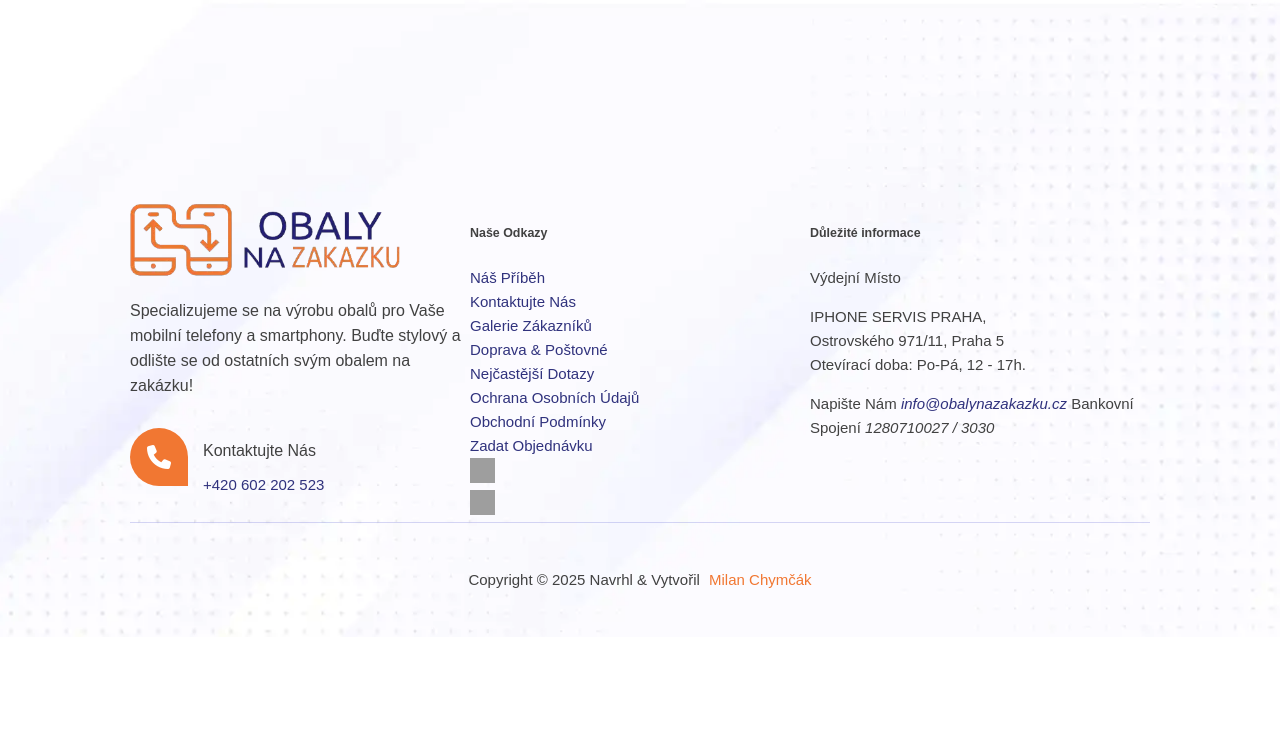
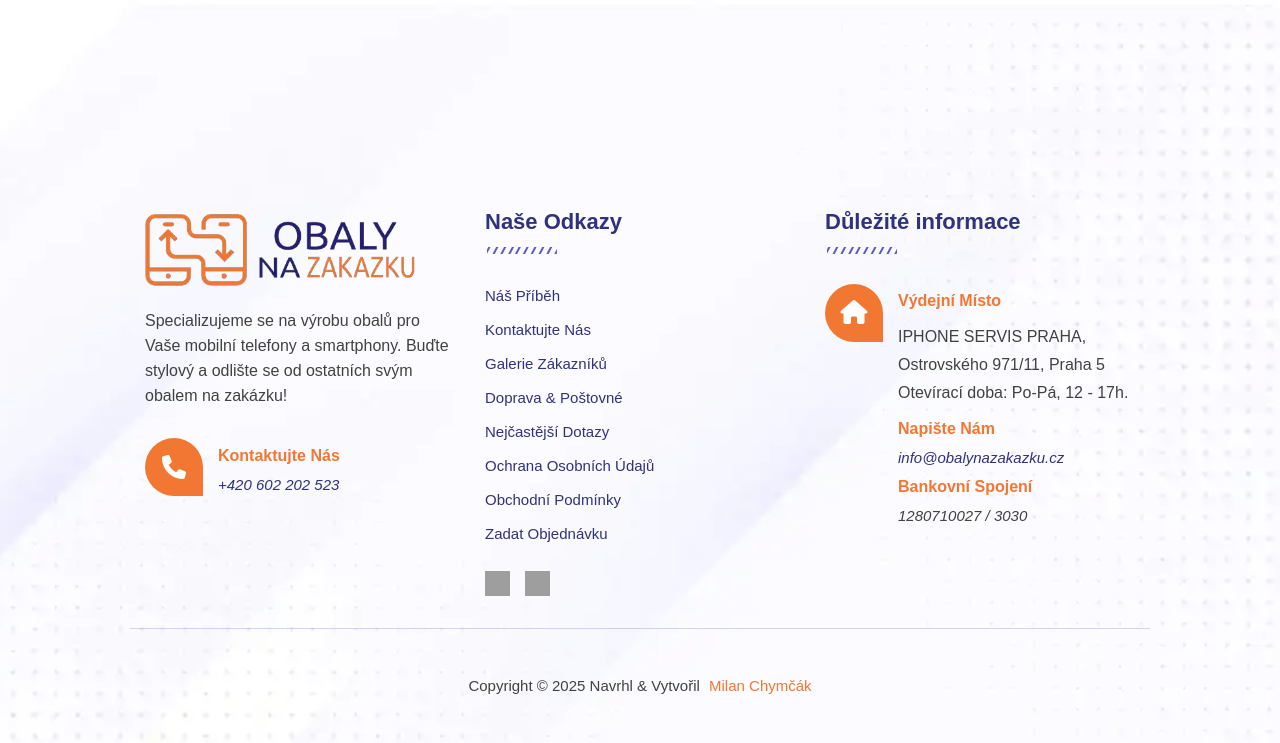
Before and after one commit to LahevOdVika/sigmastranka4, a Flask app: template templates/base.html in a window 1280 px wide. Shown: the part 127-870 px from the top of the page. Before the commit the page ends 761 px from the top, so only its background shows below. Run offline with Flask 3, Linux system fonts and the light colour scheme; the template is opened without the code that fills it, so the values that code supplies are empty; grey boxes are pictures that could not be loaded.

Commit message:
Finished footer and added footer-under-title.webp

```diff
--- a/static/style.css
+++ b/static/style.css
@@ -20,6 +20,11 @@ body {
     font-family: 'Ubuntu', sans-serif;
 }
 
+h1, h2, h3, h4, h5, h6 {
+    margin: 0;
+    padding: 0;
+}
+
 ul {
     list-style: none;
     padding: 0;
@@ -31,7 +36,8 @@ a {
     text-decoration: none;
 }
 a:hover {
-    color: var(--orange);
+    color: var(--semi-dark-blue);
+    opacity: 0.8;
 }
 
 header {
@@ -55,6 +61,10 @@ nav ul a {
     font-size: 16px;
 }
 
+nav ul a:hover {
+    color: var(--orange);
+}
+
 nav ul li.telephone {
     display: flex;
     justify-content: center;
@@ -70,6 +80,11 @@ nav ul li.telephone a {
     font-size: 20px;
     border-width: 2px;
     line-height: 100%;
+}
+
+nav ul li.telephone a:hover {
+    background-color: var(--dark-blue);
+    color: var(--white);
 }
 
 nav ul li.telephone i {
@@ -120,6 +135,10 @@ footer {
     grid-template-columns: repeat(3, 1fr);
 }
 
+.col {
+    padding: 10px 15px;
+}
+
 .col-1 p {
     margin: 10px 0;
     font-size: 16px;
@@ -154,3 +173,78 @@ footer {
     line-height: 58px;
     text-align: center;
 }
+
+.contactNumber p {
+    color: var(--orange);
+    font-size: 16px;
+    font-weight: 600;
+    margin: 5px 0;
+}
+
+.contactNumber a:hover {
+    color: var(--semi-dark-blue);
+    opacity: 0.8;
+}
+
+.col h5 {
+    color: var(--dark-blue);
+    margin-bottom: 30px;
+    position: relative;
+    padding-bottom: 20px;
+    font-size: 22px;
+}
+
+.col h5:after {
+    content: '';
+    position: absolute;
+    bottom: 0;
+    left: 2px;
+    width: 70px;
+    height: 7px;
+    background-image: url("images/footer-under-title.webp");
+}
+
+.col-2 li {
+    margin: 10px 0;
+}
+
+.socailLinks {
+    display: flex;
+    padding: 15px 0;
+}
+
+.socailLinks li {
+    margin: 0 15px 0 0;
+}
+
+.address {
+    display: flex;
+    margin-bottom: 20px;
+}
+
+.col-3 .icon {
+    font-size: 24px;
+    color: white;
+    margin-right: 15px;
+    background-color: var(--orange);
+    width: 58px;
+    height: 58px;
+    line-height: 58px;
+    text-align: center;
+    border-radius: 30px 30px 0;
+}
+
+.col-3 span {
+    display: block;
+    color: var(--orange);
+    font-size: 16px;
+    font-weight: 600;
+    margin: 5px 0;
+}
+
+.col-3 p {
+    font-size: 16px;
+    line-height: 28px;
+    font-weight: 500;
+    margin: 10px 0;
+}
--- a/templates/base.html
+++ b/templates/base.html
@@ -23,7 +23,7 @@
                 <li><a href="https://obalynazakazku.cz/iphone" title="Objednat">Objednat</a></li>
                 <li><a href="https://obalynazakazku.cz/kontakt" title="Kontakt">Kontakt</a></li>
                 <li class="telephone">
-                    <a href="tel:+420602202523">
+                    <a href="tel:+420602202523" title="Zavolejte Nám">
                         +420 602 202 523
                         <i class="fa fa-phone"></i>
                     </a>
@@ -45,21 +45,23 @@
                         </div>
                         <div class="contactNumber">
                             <p>Kontaktujte Nás</p>
-                            <a href="tel:+420602202523">+420 602 202 523</a>
+                            <cite>
+                                <a href="tel:+420602202523">+420 602 202 523</a>
+                            </cite>
                         </div>
                     </div>
                 </div>
                 <div class="col col-2">
                     <h5>Naše Odkazy</h5>
                     <ul>
-                        <li><a href="#">Náš Příběh</a></li>
-                        <li><a href="#">Kontaktujte Nás</a></li>
-                        <li><a href="#">Galerie Zákazníků</a></li>
-                        <li><a href="#">Doprava & Poštovné</a></li>
-                        <li><a href="#">Nejčastější Dotazy</a></li>
-                        <li><a href="#">Ochrana Osobních Údajů</a></li>
-                        <li><a href="#">Obchodní Podmínky</a></li>
-                        <li><a href="#">Zadat Objednávku</a></li>
+                        <li><a href="https://obalynazakazku.cz/o-nas" target="_self" title="Náš Příběh">Náš Příběh</a></li>
+                        <li><a href="https://obalynazakazku.cz/kontakt" title="Kontakt">Kontaktujte Nás</a></li>
+                        <li><a href="https://obalynazakazku.cz/galerie" target="_self" title="Galerie Zákazníků">Galerie Zákazníků</a></li>
+                        <li><a href="https://obalynazakazku.cz/doprava-postovne" target="_self" title="Doprava & Poštovné">Doprava & Poštovné</a></li>
+                        <li><a href="https://obalynazakazku.cz/faq" target="_self">Nejčastější Dotazy</a></li>
+                        <li><a href="https://obalynazakazku.cz/gdpr" target="_self" title="Ochrana Osobních Údajů">Ochrana Osobních Údajů</a></li>
+                        <li><a href="https://obalynazakazku.cz/obchodní-podmínky" target="_self" title="Obchodní Podmínky">Obchodní Podmínky</a></li>
+                        <li><a href="https://obalynazakazku.cz/iphone" target="_self">Zadat Objednávku</a></li>
                     </ul>
                     <ul class="socailLinks">
                         <li class="instagram">
@@ -77,7 +79,9 @@
                 <div class="col col-3">
                     <h5>Důležité informace</h5>
                     <div class="address">
-                        <div class="icon"></div>
+                        <div class="icon">
+                            <i class="fa fa-home" aria-hidden="true"></i>
+                        </div>
                         <div class="addressText">
                             <span>Výdejní Místo</span>
                             <p>IPHONE SERVIS PRAHA,
```
Also changed, not shown: static/images/footer-under-title.webp (added).
